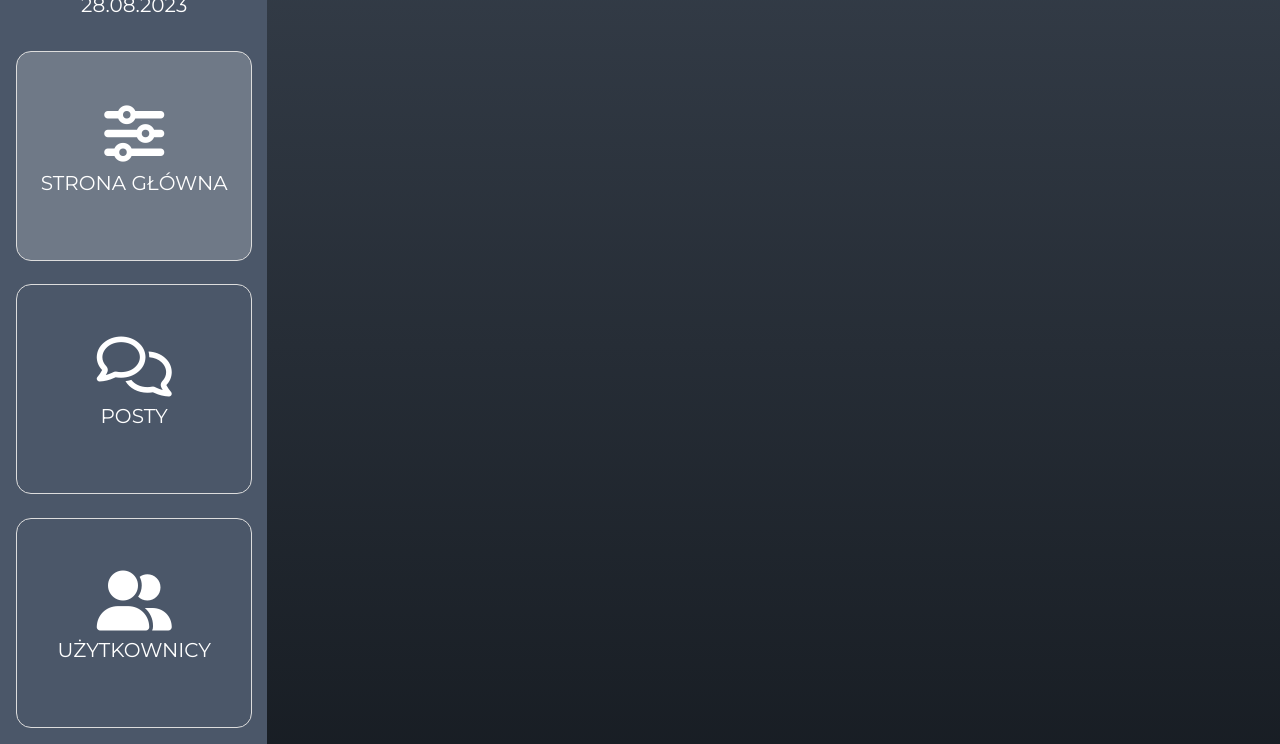
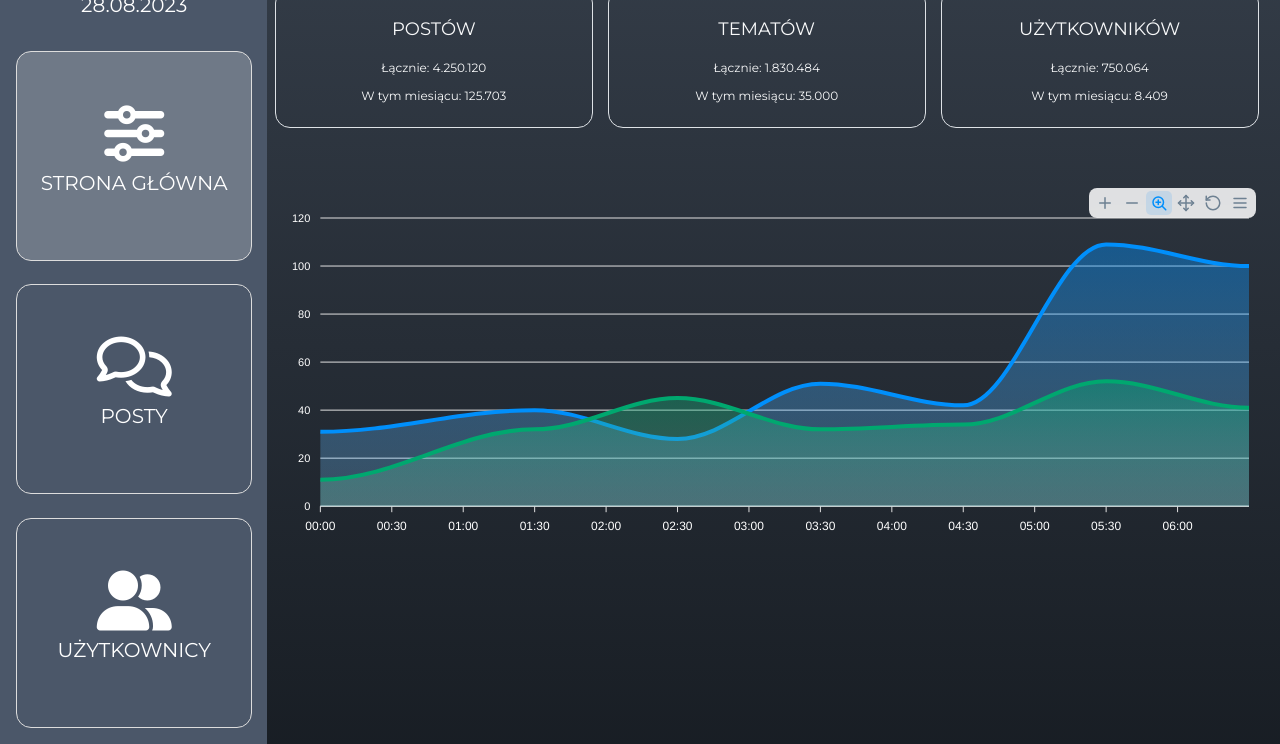
Before and after one commit to Igrim1984/Diamond-CMS, a plain HTML site: page index.html in a window 1280 px wide. Shown: the part 54-798 px from the top of the page. Drawn offline with nearby package versions, Linux system fonts and the light colour scheme.

Commit message:
add chart

```diff
--- a/css/style.css
+++ b/css/style.css
@@ -103,3 +103,31 @@ body{
 .info-box p{
     font-size: 1.6rem;
 }
+
+
+.main-stats h1{
+    font-size: 3rem;
+    text-transform: uppercase;
+    font-weight: bold;
+    margin-top: 1em;
+}
+.main-stats-box{
+    border: 1px solid #ddd;
+    border-radius: 15px;
+    height: 140px;
+    transition: backgroud-color .3s;
+}
+
+.main-stats-box:hover{
+    background-color: rgba(255,255,255,0.08);
+}
+
+.main-stats-box h3{
+    text-transform: uppercase;
+    font-size: 1.8rem;
+    margin-bottom: 1em;
+}
+
+.main-stats-box p{
+    font-size: 1.2rem;
+}
--- a/index.html
+++ b/index.html
@@ -1,16 +1,19 @@
 <!DOCTYPE html>
 <html lang="pl">
+
 <head>
     <meta charset="UTF-8">
     <meta name="viewport" content="width=device-width, initial-scale=1.0">
     <title>Diamond CMS</title>
-    <link href="https://cdn.jsdelivr.net/npm/bootstrap@5.1.3/dist/css/bootstrap.min.css" rel="stylesheet" integrity="sha384-1BmE4kWBq78iYhFldvKuhfTAU6auU8tT94WrHftjDbrCEXSU1oBoqyl2QvZ6jIW3" crossorigin="anonymous">
+    <link href="https://cdn.jsdelivr.net/npm/bootstrap@5.1.3/dist/css/bootstrap.min.css" rel="stylesheet"
+        integrity="sha384-1BmE4kWBq78iYhFldvKuhfTAU6auU8tT94WrHftjDbrCEXSU1oBoqyl2QvZ6jIW3" crossorigin="anonymous">
     <link rel="preconnect" href="https://fonts.googleapis.com">
     <link rel="preconnect" href="https://fonts.gstatic.com" crossorigin>
     <link href="https://fonts.googleapis.com/css2?family=Montserrat:wght@400;700&display=swap" rel="stylesheet">
     <link rel="stylesheet" href="./css/style.css">
     <script src="https://kit.fontawesome.com/c0c2c66596.js" crossorigin="anonymous"></script>
 </head>
+
 <body>
 
     <div class="panel">
@@ -21,7 +24,7 @@
                     <p class="mb-0 time">12:00</p>
                     <p class="mb-0 date texxt-muted">28.08.2023</p>
                 </section>
-            <section class="menu">
+                <nav class="menu">
                     <a href="index.html" class="active">
                         <div class="menu-item">
                             <i class="fas fa-sliders-h"></i>
@@ -40,19 +43,95 @@
                             <p>Użytkownicy</p>
                         </div>
                     </a>
-            </section>
+                </nav>
                 <section class="info-box mt-3">
                     <h3>Diamond CMS</h3>
                     <p class="text-muted">&copy; Copyright 2023</p>
                 </section>
             </div>
-        <div class="panel-right col-10 p-0">
+            <div class="panel-right col-10 p-0 text-white">
+
+                <div class="row m-0 h-100 text-center">
+
+                    <div class="col-9 mt-5">
+                        <section class="main-stats py-4 text-light">
+                            <h1 class="mb-5">Główne statystyki</h1>
+                            <div class="row mb-5">
+                                <div class="col-4">
+                                    <div class="main-stats-box p-5 border">
+                                        <h3>Postów</h3>
+                                        <p>Łącznie: 4.250.120</p>
+                                        <p>W tym miesiącu: 125.703</p>
+                                    </div>
+                                </div>
+                                <div class="col-4">
+                                    <div class="main-stats-box p-5 border">
+                                        <h3>Tematów</h3>
+                                        <p>Łącznie: 1.830.484</p>
+                                        <p>W tym miesiącu: 35.000</p>
+                                    </div>
+                                </div>
+                                <div class="col-4">
+                                    <div class="main-stats-box p-5 border">
+                                        <h3>Użytkowników</h3>
+                                        <p>Łącznie: 750.064</p>
+                                        <p>W tym miesiącu: 8.409</p>
+                                    </div>
+                                </div>
+                            </div>
+                            <div id="chart" class="py-5 text-dark"></div>
+                        </section>
 
                     </div>
+                    <div class="col-3 p-4 text-light text-center aside"></div>
+                </div>
+
             </div>
         </div>
 
 
-    <script src="https://cdn.jsdelivr.net/npm/bootstrap@5.1.3/dist/js/bootstrap.bundle.min.js" integrity="sha384-ka7Sk0Gln4gmtz2MlQnikT1wXgYsOg+OMhuP+IlRH9sENBO0LRn5q+8nbTov4+1p" crossorigin="anonymous"></script>
+        <script src="https://cdn.jsdelivr.net/npm/bootstrap@5.1.3/dist/js/bootstrap.bundle.min.js"
+            integrity="sha384-ka7Sk0Gln4gmtz2MlQnikT1wXgYsOg+OMhuP+IlRH9sENBO0LRn5q+8nbTov4+1p"
+            crossorigin="anonymous"></script>
+        <script src="https://cdn.jsdelivr.net/npm/apexcharts"></script>
+        <script>
+            var options = {
+                series: [{
+                    name: 'Aktywni użytkownicy',
+                    data: [31, 40, 28, 51, 42, 109, 100]
+                }, {
+                    name: 'Ilość postów',
+                    data: [11, 32, 45, 32, 34, 52, 41]
+                }],
+                chart: {
+                    height: 350,
+                    type: 'area',
+                    foreColor: '#fff'
+                },
+                dataLabels: {
+                    enabled: false
+                },
+                stroke: {
+                    curve: 'smooth'
+                },
+                xaxis: {
+                    type: 'datetime',
+                    categories: ["2018-09-19T00:00:00.000Z", "2018-09-19T01:30:00.000Z", "2018-09-19T02:30:00.000Z", "2018-09-19T03:30:00.000Z", "2018-09-19T04:30:00.000Z", "2018-09-19T05:30:00.000Z", "2018-09-19T06:30:00.000Z"]
+                },
+                tooltip: {
+                    x: {
+                        format: 'dd/MM/yy HH:mm'
+                    },
+                },
+                legend:{
+                    show:false
+                }
+            };
+
+
+            var chart = new ApexCharts(document.querySelector("#chart"), options);
+            chart.render();
+        </script>
 </body>
+
 </html>
```
Lines whose indentation alone changed are shown as unchanged.
